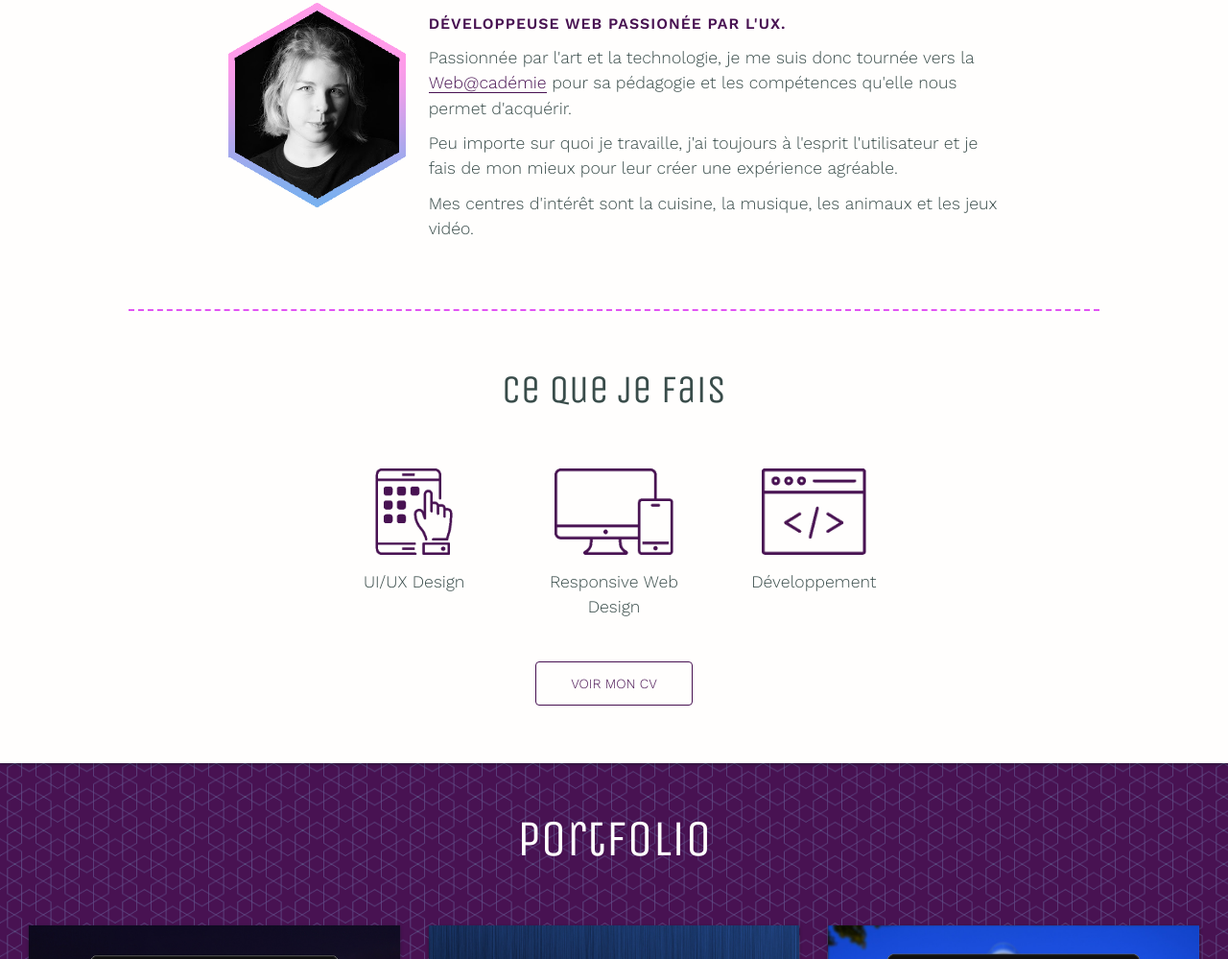
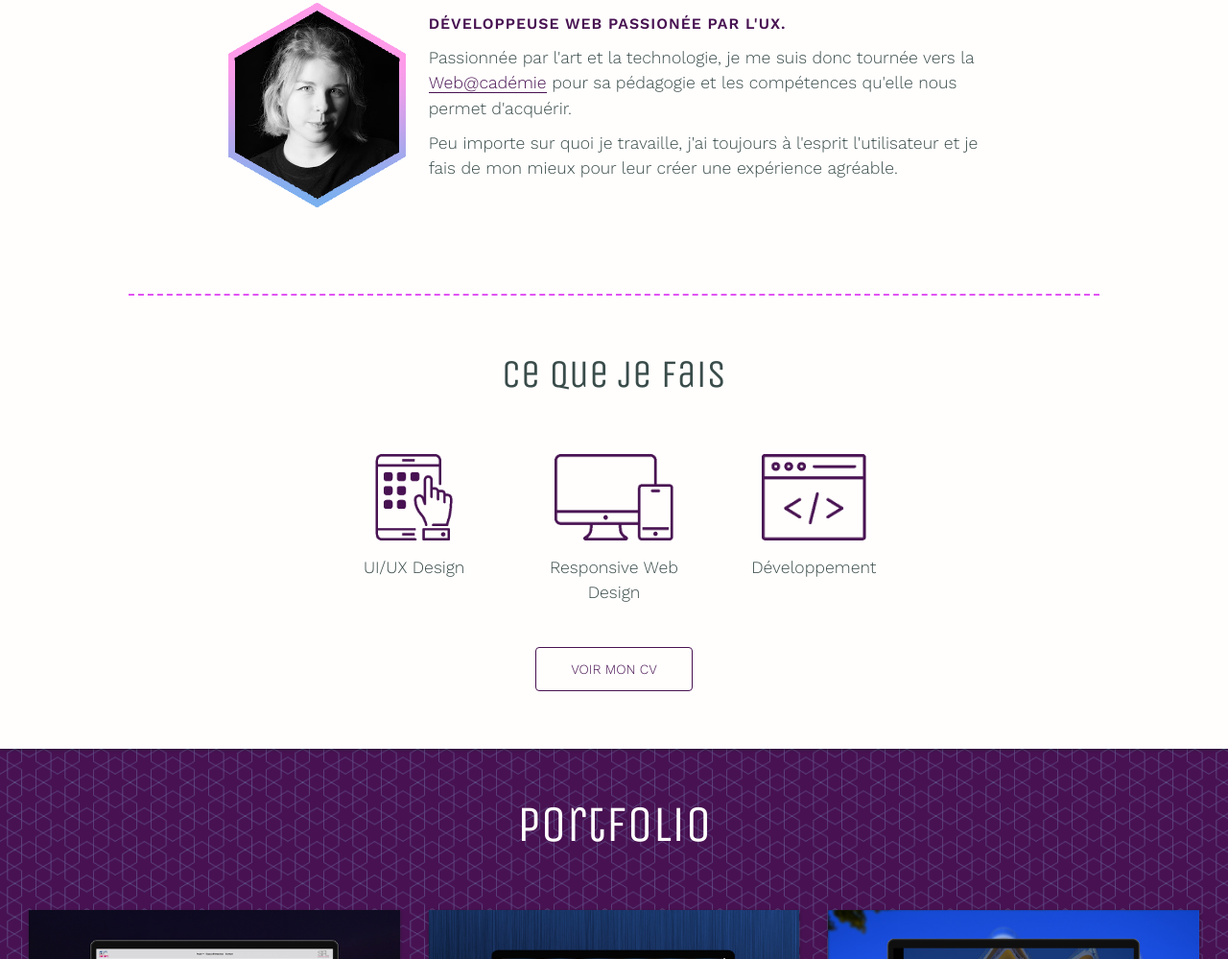
Before and after one commit to CarrolTer/CarrolTer.github.io, a plain HTML site: page index.html in a window 1280 px wide. Shown: the part 935-1934 px from the top of the page at 96% size. Drawn offline with nearby package versions, Linux system fonts and the light colour scheme.

Commit message:
Update index.html

```diff
--- a/index.html
+++ b/index.html
@@ -72,7 +72,6 @@
         <h4>Développeuse web passionée par l'UX.</h4>
         <p>Passionnée par l'art et la technologie, je me suis donc tournée vers la <a href="https://www.webacademie.org/">Web@cadémie</a> pour sa pédagogie et les compétences qu'elle nous permet d'acquérir.</p>
           <p>Peu importe sur quoi je travaille, j'ai toujours à l'esprit l'utilisateur et je fais de mon mieux pour leur créer une expérience agréable.</p>
-        <p>Mes centres d'intérêt sont la cuisine, la musique, les animaux et les jeux vidéo.</p>
       </div>
     </div>
     <div class="row">
```
